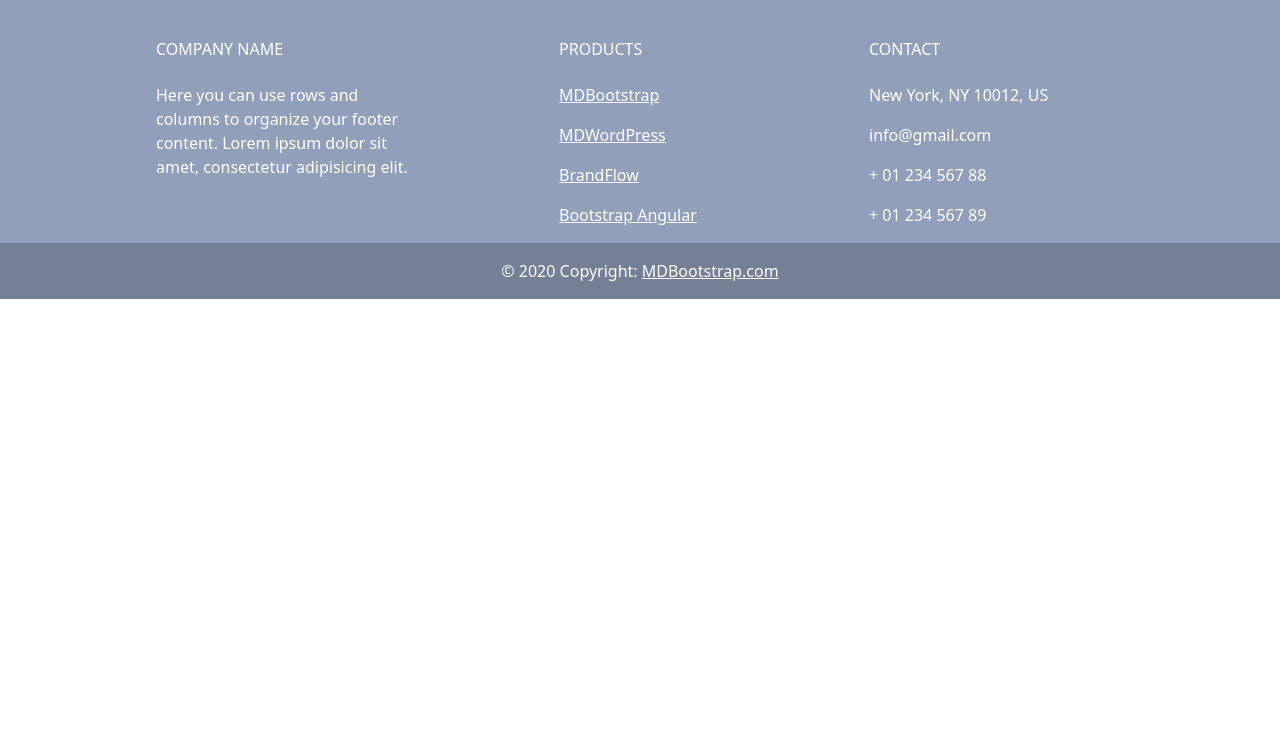
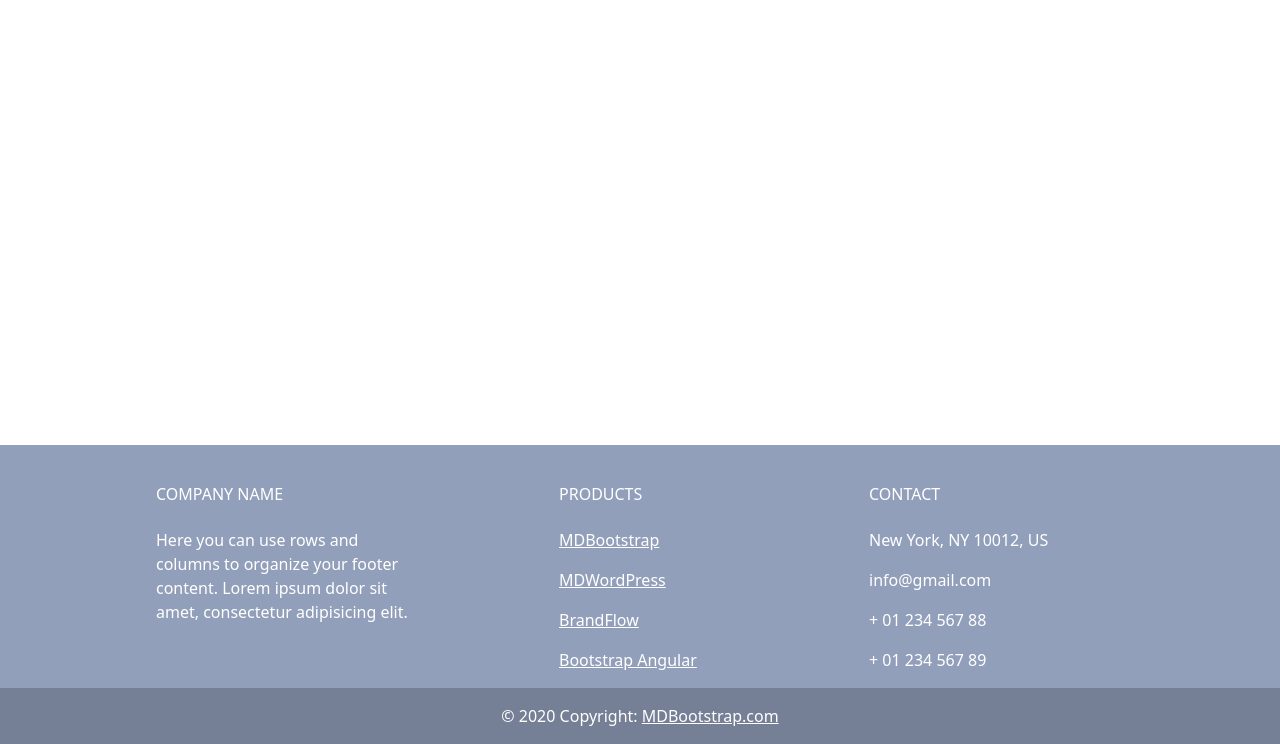
Before and after one commit to ardhitosen/UTS-Web-Programming, a PHP site: page /Siswa.php in a window 1280 px wide. Shown: the part 56-800 px from the top of the page. Run offline with PHP 8.4, Linux system fonts and the light colour scheme.

Commit message:
Update Siswa.php

```diff
--- a/Siswa.php
+++ b/Siswa.php
@@ -39,8 +39,9 @@
         </nav>
     </head>
     <body>
-    <div class="sticky-bottom">
-        <footer
+
+        <div class="fixed-bottom">
+            <footer
                 class="text-center text-lg-start text-white"
                 style="background-color: #929fba"
                 >
```
